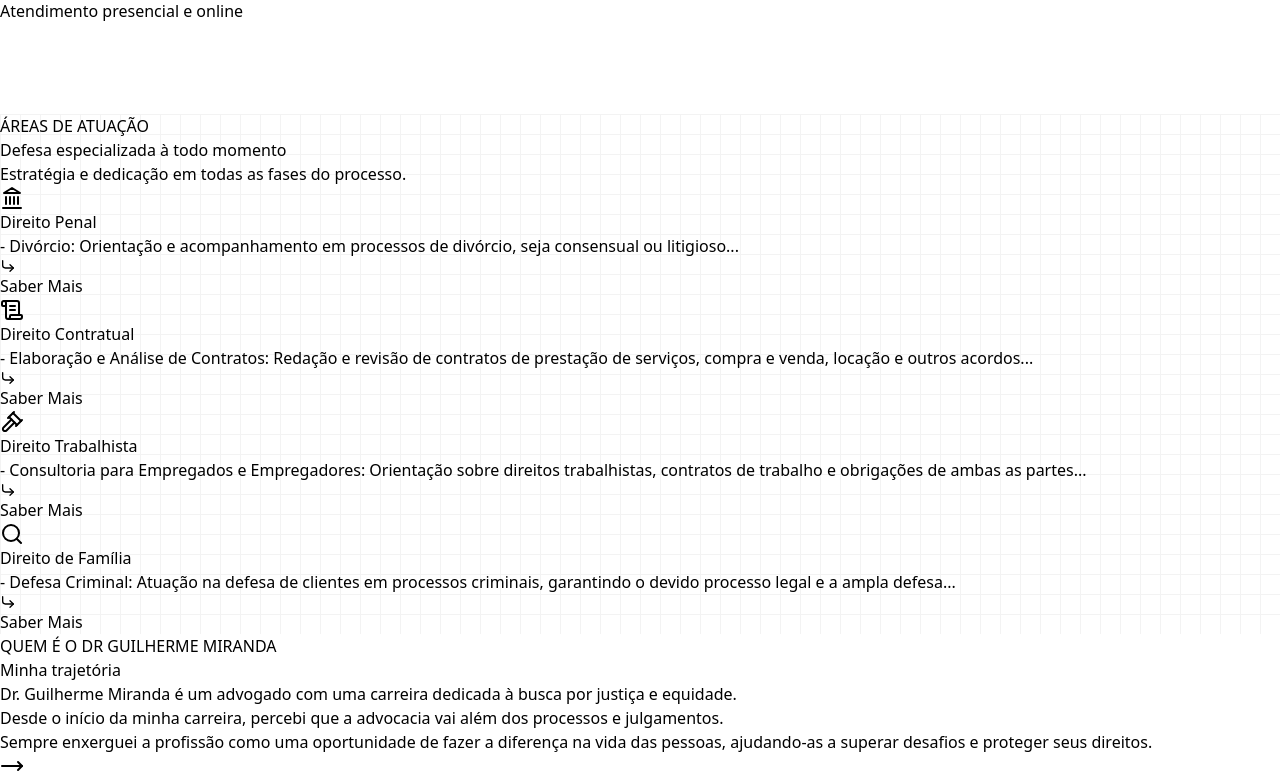
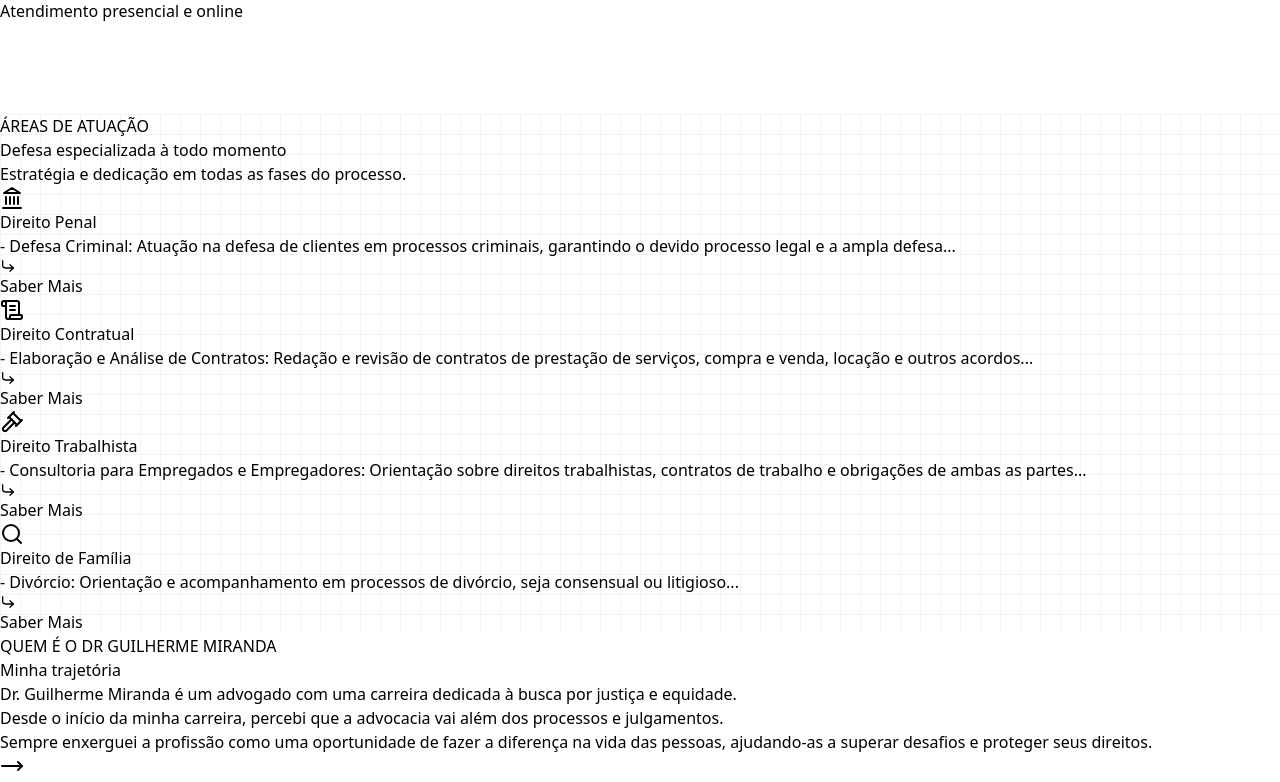
Before and after one commit to EdisonMatos/LP-Guilherme-Miranda, a React (Vite) app: page / in a window 1280 px wide. Shown: the part 477-1259 px from the top of the page. Built offline with nearby package versions, Linux system fonts and the light colour scheme; a web font is replaced by a local one.

Commit message:
fix: Altera descrição dos cards

```diff
--- a/src/components/sections/DefaultModals.jsx
+++ b/src/components/sections/DefaultModals.jsx
@@ -50,8 +50,7 @@ export default function DefaultModals({ modal = "true" }) {
                 <IconButtonFeatureCard
                   icon={content.texts.features.card1.icon}
                   title={content.texts.features.card1.title}
-                  paragraph="- Divórcio: Orientação e acompanhamento em processos de divórcio,
-              seja consensual ou litigioso..."
+                  paragraph="- Defesa Criminal: Atuação na defesa de clientes em processos criminais, garantindo o devido processo legal e a ampla defesa..."
                   className="tablet1:mb-[12px] desktop1:mb-0 desktop2:mb-[18px]"
                 />
                 {modal && (
@@ -217,8 +216,8 @@ export default function DefaultModals({ modal = "true" }) {
                 <IconButtonFeatureCard
                   icon={content.texts.features.card4.icon}
                   title={content.texts.features.card4.title}
-                  paragraph=" - Defesa Criminal: Atuação na defesa de clientes em processos
-              criminais, garantindo o devido processo legal e a ampla defesa... "
+                  paragraph="- Divórcio: Orientação e acompanhamento em processos de divórcio,
+              seja consensual ou litigioso..."
                   className="tablet1:mb-[12px] desktop1:mb-0 desktop2:mb-[18px]"
                 />
                 {modal && (
--- a/src/content/content.jsx
+++ b/src/content/content.jsx
@@ -377,6 +377,8 @@ const content = {
               pensão alimentícia para filhos e ex-cônjuges.
             </li>
           </ul>
+
+
         ),
         description: (
           <div>
```
